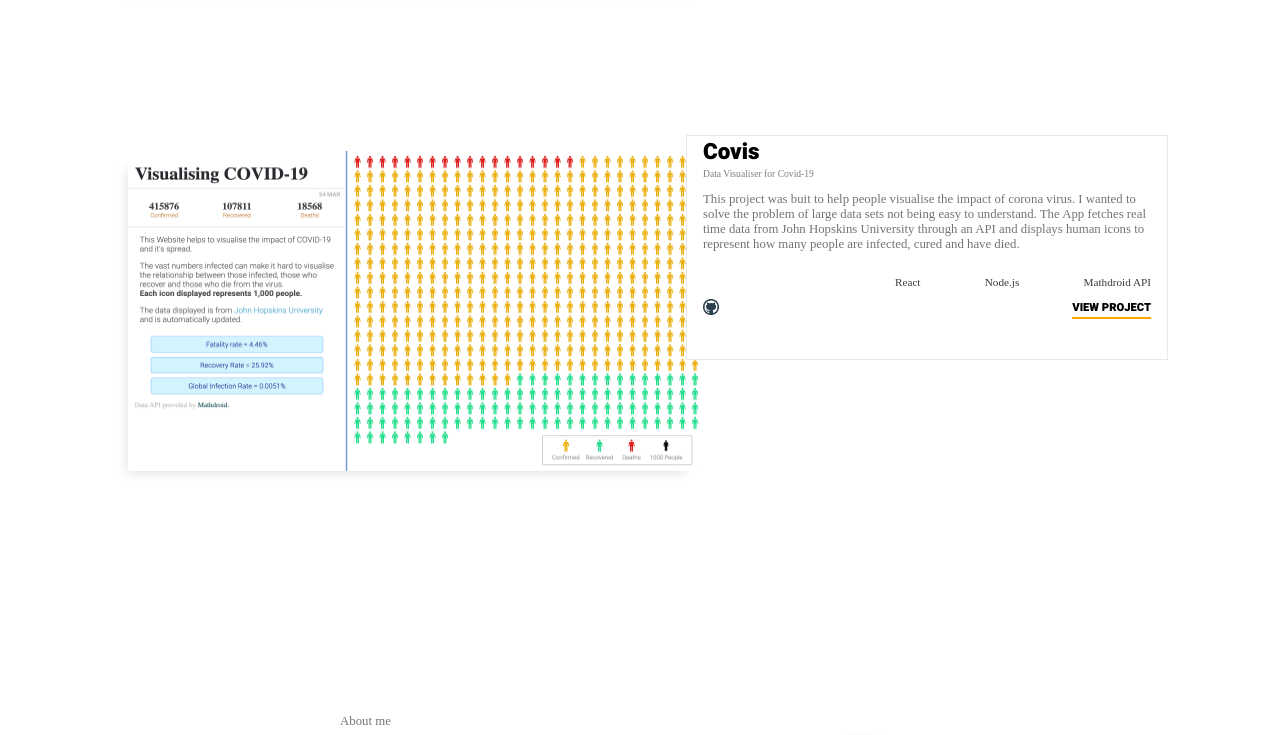
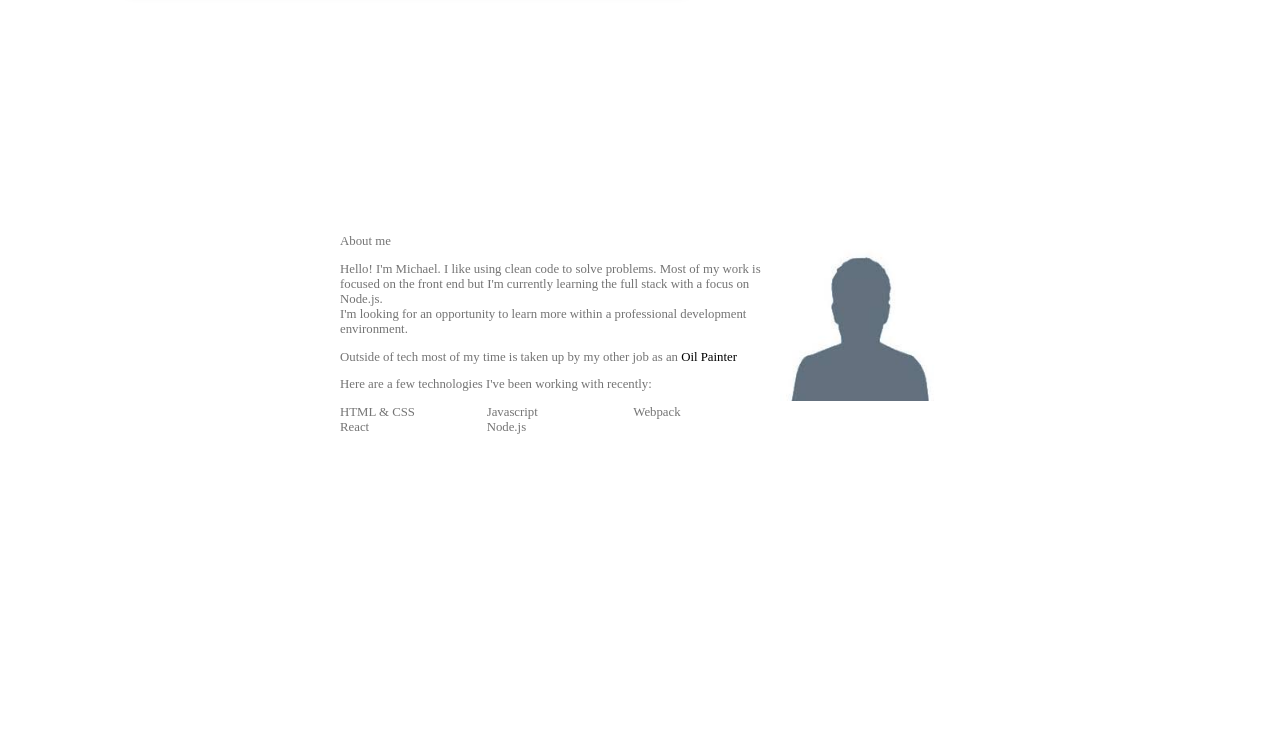
Before and after one commit to msmfa/portfolio, a React (Create React App) app: page / in a window 1280 px wide. Shown: the part 1740-2475 px from the top of the page. After the commit the page ends 2316 px from the top, so only its background shows below. Built offline with nearby package versions, Linux system fonts and the light colour scheme; a web font is replaced by a local one.

Commit message:
Updated App formatting

```diff
--- a/src/App.js
+++ b/src/App.js
@@ -24,7 +24,6 @@ class App extends Component {
         <ProjectHeader />
         <ProjectSection />
         <ProjectSectionTwo />
-        <ProjectSection />
         <AboutSection />
         <Links />
       </>
```
